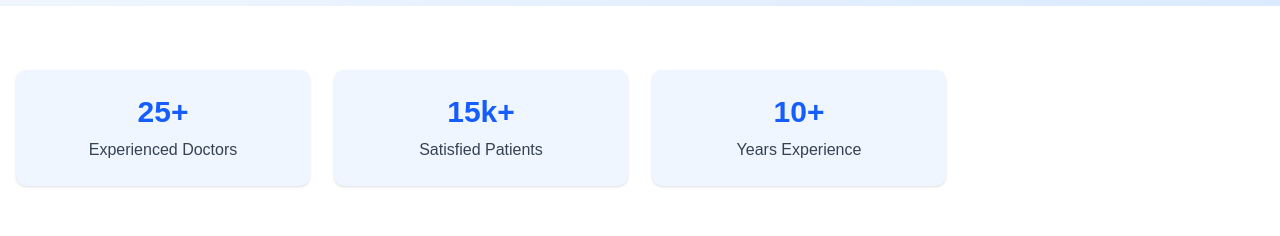
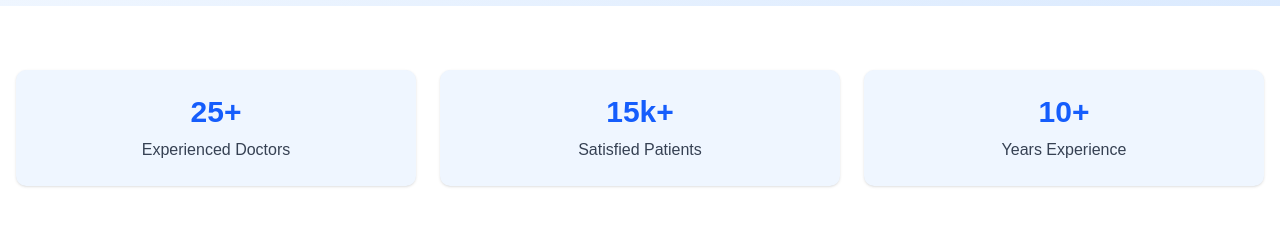
Before and after one commit to bichitra-linux/medical-website, a Next.js app: page / in a window 1280 px wide. Shown: the part 674-910 px from the top of the page. Built offline with nearby package versions, Linux system fonts and the light colour scheme; no server answers; the database is empty.

Commit message:
fix: Adjust grid column count in Stats Section for better layout

```diff
--- a/src/pages/index.tsx
+++ b/src/pages/index.tsx
@@ -136,7 +136,7 @@
       {/* Stats Section */}
       <section className="bg-white py-12 md:py-16">
         <div className="container mx-auto px-4">
-          <div className="grid grid-cols-2 md:grid-cols-4 gap-4 md:gap-6 text-center">
+          <div className="grid grid-cols-2 md:grid-cols-3 gap-4 md:gap-6 text-center">
             <div className="p-6 bg-blue-50 rounded-lg shadow-sm hover:shadow-md transition-shadow duration-300">
               <h3 className="text-blue-600 text-3xl font-bold mb-2">25+</h3>
               <p className="text-gray-700 font-medium">Experienced Doctors</p>
```
